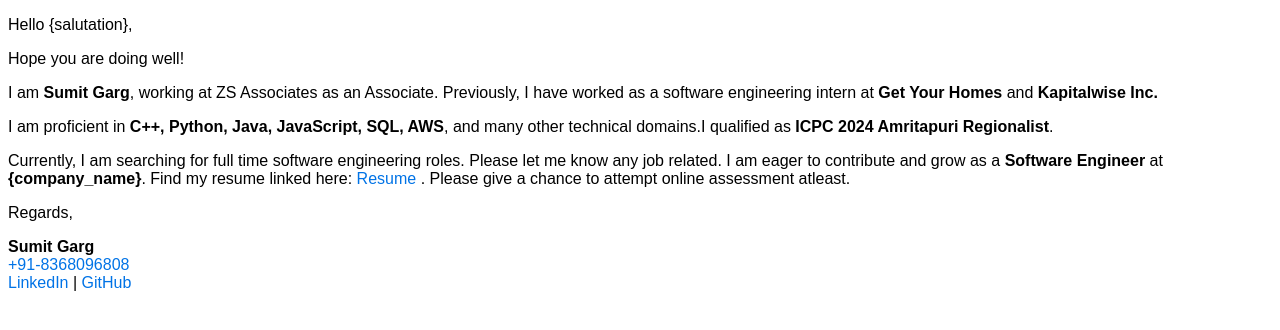
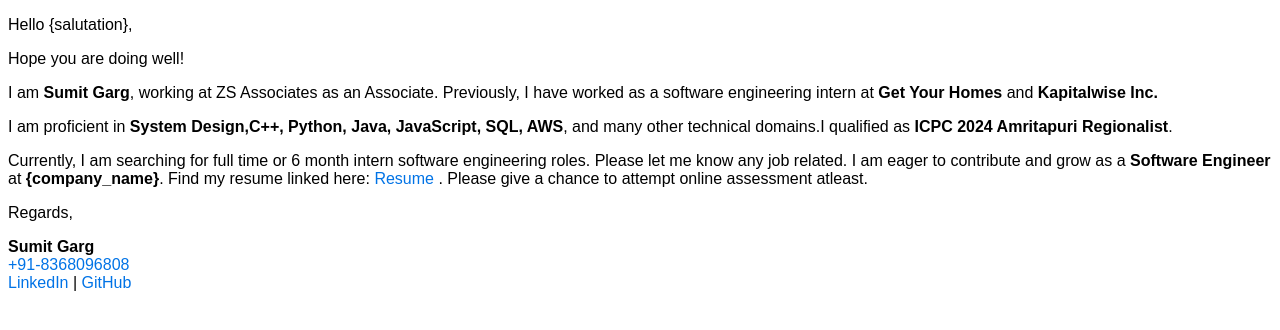
Before and after one commit to sumitgarg21/cold_mailing, a website: page cold_mail_backend/email_template.html in a window 1280 px wide. Drawn offline with Linux system fonts and the light colour scheme.

Commit message:
changes applied

```diff
--- a/cold_mail_backend/email_template.html
+++ b/cold_mail_backend/email_template.html
@@ -17,11 +17,11 @@
         <strong>Get Your Homes</strong> and <strong>Kapitalwise Inc.</strong>
       </p>
       <p>
-        I am proficient in <strong>C++, Python, Java, JavaScript, SQL, AWS</strong>, and many other
+        I am proficient in <strong>System Design,C++, Python, Java, JavaScript, SQL, AWS</strong>, and many other
         technical domains.I qualified as <strong>ICPC 2024 Amritapuri Regionalist</strong>.
       </p>
       <p>
-        Currently, I am searching for full time software engineering roles. Please
+        Currently, I am searching for full time or 6 month intern software engineering roles. Please
         let me know any job related. I am eager to contribute and grow as a <strong>Software Engineer</strong> at <strong>{company_name}</strong>.
         Find my resume linked here:
         <a
--- a/cold_mail_backend/send_email.js
+++ b/cold_mail_backend/send_email.js
@@ -99,7 +99,7 @@
                 const mailOptions = {
                     from: senderEmail,
                     to: r.email,
-                    subject: `Competitive Programmer + Full Stack Developer = Perfect Fit for ${r.company}`,
+                    subject: `Application for internship and FTE SDE role at ${r.company}`,
                     html: emailTemplate
                         .replace('{company_name}', r.company)
                         .replace('{salutation}', r.salutation),
```
